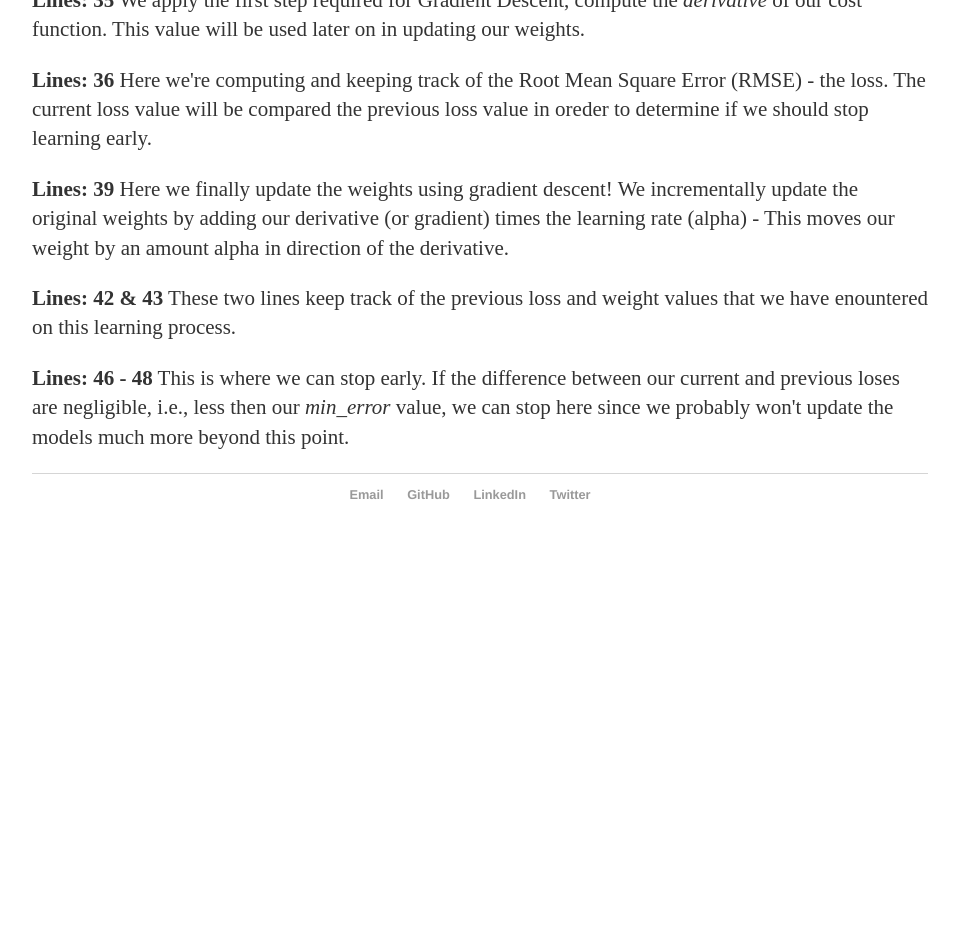
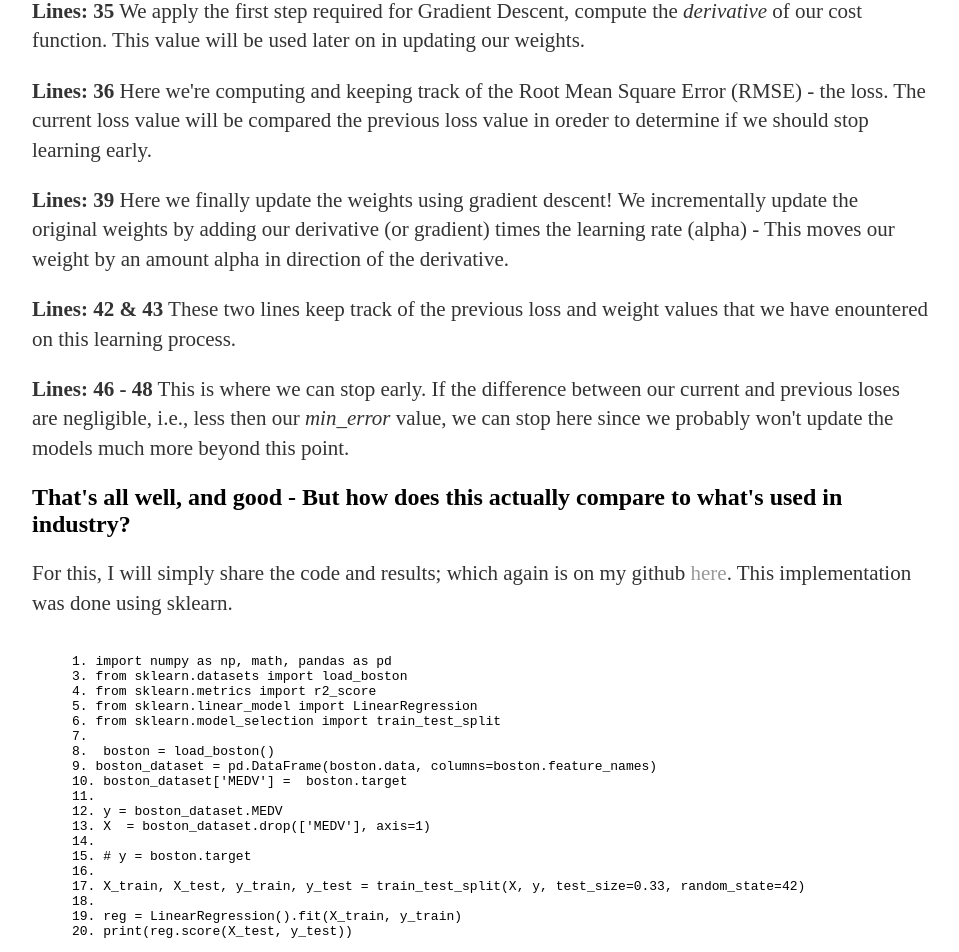
Before and after one commit to kerinb/kerinb.github.io, a Jekyll site: the page built from _posts/2019-12-10-linear-regression-from-scratch.md, in a window 1280 px wide and 1400 px high, scrolled down 8491 px. Shown: the top 952 px of the window, without its empty margins (160-1119 px from the left). Built offline with Jekyll 4.4.1, drawn with Linux system fonts in a browser that asks for light colours; before the commit the page ends 9006 px from its top, so only the background shows below that; some of the changed text lies outside the part shown; grey boxes are pictures that could not be loaded.

Commit message:
trying to fix broken page!

```diff
--- a/_posts/2019-12-10-linear-regression-from-scratch.md
+++ b/_posts/2019-12-10-linear-regression-from-scratch.md
@@ -29,9 +29,9 @@ date: Monday 14th January 2020
 	a branch of machine learning that learns from labelled data with known true values.
 </p>
 
-<h3>
+<h2>
 	I just came here for the code:
-</h3>
+</h2>
 
 <figure>
 <pre class="brush: python">
@@ -256,9 +256,9 @@ date: Monday 14th January 2020
 	implementing the above theory as code.
 </p>
 
-<h3>
+<h2>
 	Section 2: Putting Theory into practice:
-</h3>
+</h2>
 
 <p>
 	Now, imagine that you are considering moving to Boston, MA, and you want to purchase a house. If you, for some strange
@@ -483,3 +483,44 @@ date: Monday 14th January 2020
     <b>Lines: 46 - 48</b> This is where we can stop early. If the difference between our current and previous loses are negligible,
     i.e., less then our <i>min_error</i> value, we can stop here since we probably won't update the models much more beyond this point.
 </p>
+
+<h2>
+	That's all well, and good - But how does this actually compare to what's used in industry?
+</h2>
+
+<p>
+	For this, I will simply share the code and results; which again is on my github <a href='https://github.com/kerinb/CodeBlogRepo/tree/master/LinearRegressionBlogCode'>here</a>.
+	This implementation was done using sklearn.
+</p>
+
+<figure>
+<pre class="brush: python">
+<code>
+1. import numpy as np, math, pandas as pd
+3. from sklearn.datasets import load_boston
+4. from sklearn.metrics import r2_score
+5. from sklearn.linear_model import LinearRegression
+6. from sklearn.model_selection import train_test_split
+7.
+8.  boston = load_boston()
+9. boston_dataset = pd.DataFrame(boston.data, columns=boston.feature_names)
+10. boston_dataset['MEDV'] =  boston.target
+11.
+12. y = boston_dataset.MEDV
+13. X  = boston_dataset.drop(['MEDV'], axis=1)
+14.
+15. # y = boston.target
+16.
+17. X_train, X_test, y_train, y_test = train_test_split(X, y, test_size=0.33, random_state=42)
+18.
+19. reg = LinearRegression().fit(X_train, y_train)
+20. print(reg.score(X_test, y_test))
+</code>
+</pre>
+</figure>
+
+![](/files/LinearRegressionBlog/pred_v_y_plot_)sklearn.png)
+<br>
+<p>
+	The above plot shows the difference between the actual value of the houses versus the prediction using sklearn.
+</p>
```
Also changed, not shown: files/LinearRegressionBlog/pred_v_y_plot_sklearn.png (added).
